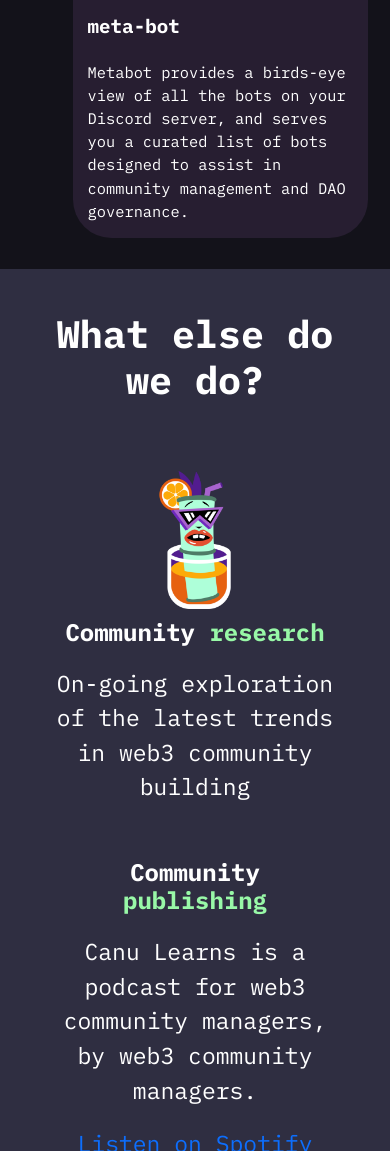
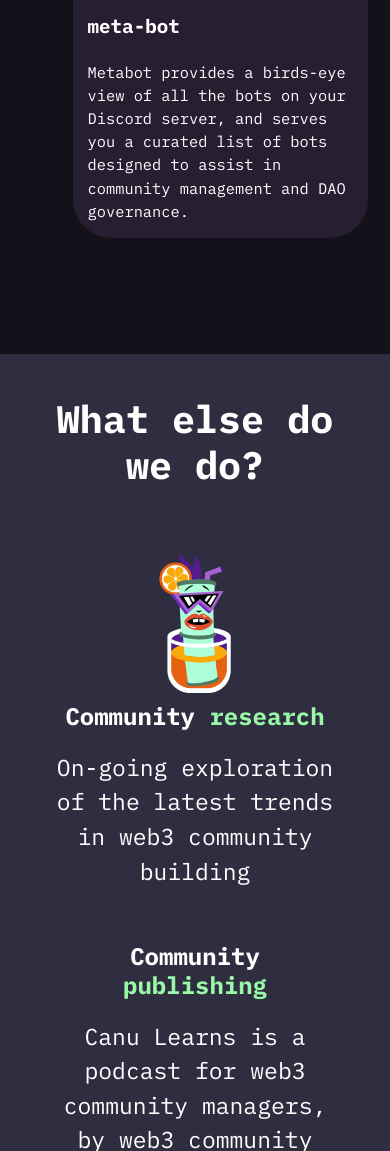
Before and after one commit to Zeugh-eth/canu-dao.github.io, a PHP site: page /index.html in a window 390 px wide. Shown: the part 5349-6500 px from the top of the page. Run offline with PHP 8.4, Linux system fonts and the light colour scheme.

Commit message:
fix: bots mobile padding

```diff
--- a/css/styles.css
+++ b/css/styles.css
@@ -417,7 +417,7 @@
   }
 
   #our-bots {
-    padding-bottom: 10vh !important;
+    padding-bottom: 20vh !important;
   }
 }
 
```
